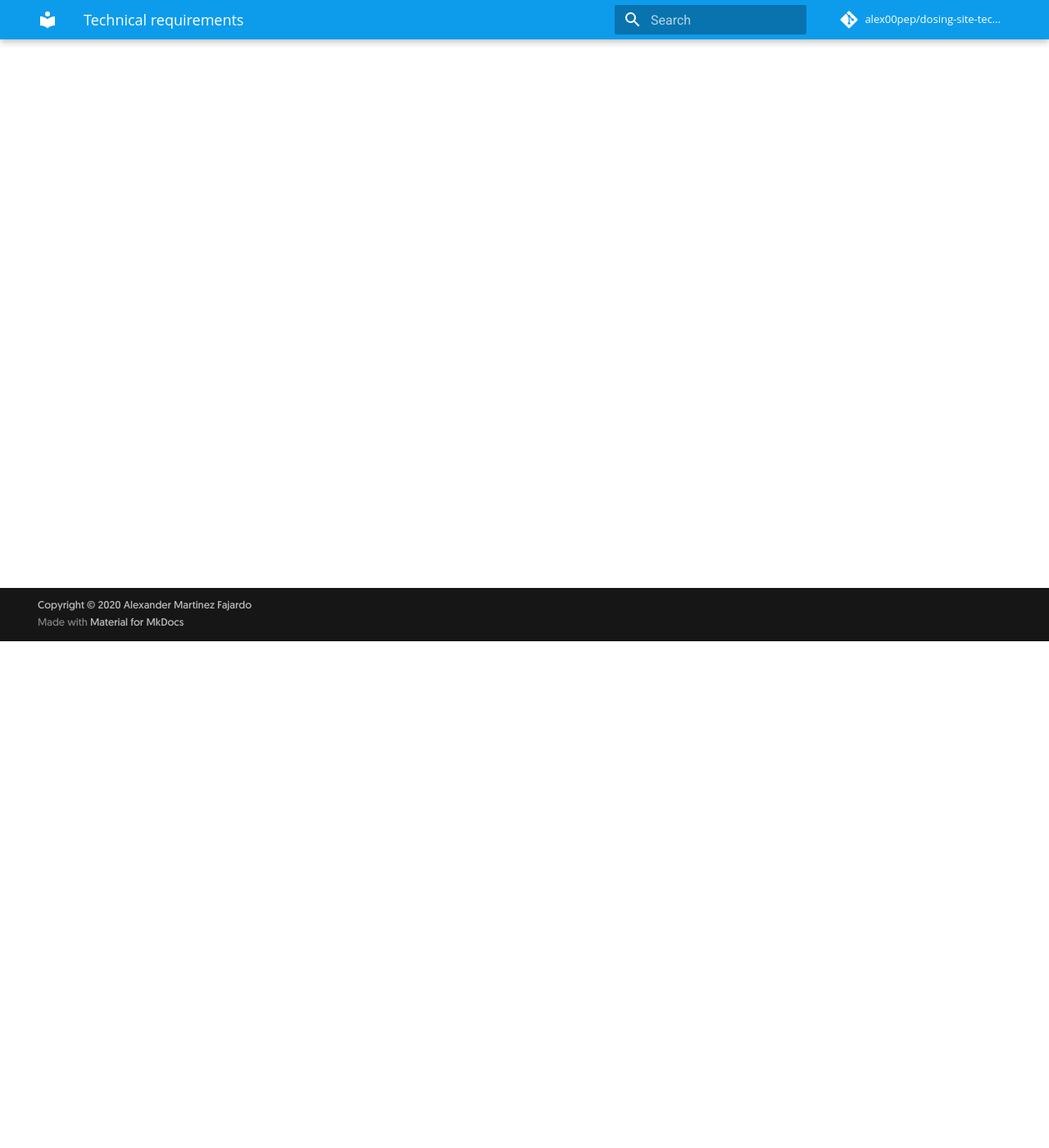
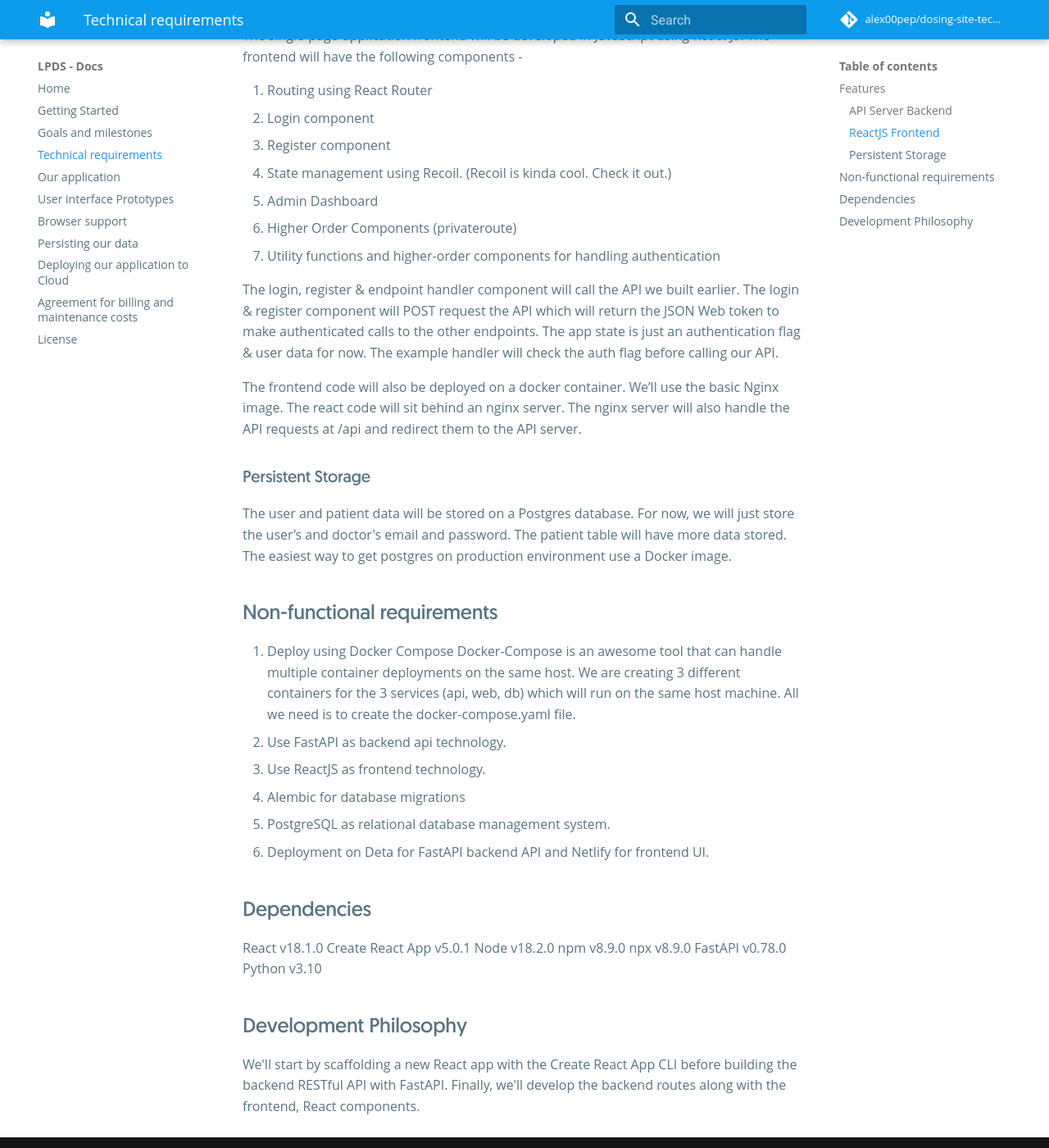
Before and after one commit to alex00pep/dosing-site-tech-overview, an MkDocs documentation site: the page built from docs/pages/reqs.md, in a window 1280 px wide and 1400 px high, scrolled down 618 px. Shown: the whole window at 82% size. Built offline with MkDocs 1.6.1 and Material for MkDocs 9.7.7, drawn with Linux system fonts in a browser that asks for light colours; comment, search, counter and statistics services are not loaded; some of the changed text lies outside the part shown.

Commit message:
Requirements and main pages finished

```diff
--- a/docs/pages/reqs.md
+++ b/docs/pages/reqs.md
@@ -1 +1,54 @@
-rer
+## Features
+
+### API Server Backend
+1. User Registration
+2. Authentication using JWT and OAuth "password flow" using PyJWT
+2. JSON-Web-Token based authentication
+3. Writing & modifying user data on the database.
+4. Backend API endpoints for general and to support CRUD operations
+5. Manage patients and users.
+6. Calculate pellets dose based on scientific data and algorithm (business logic)
+7. Security
+6.
+
+
+### ReactJS Frontend
+The single-page-application frontend will be developed in Javascript using React JS. The frontend will have the following components -
+
+1. Routing using React Router
+2. Login component
+3. Register component
+4. State management using Recoil. (Recoil is kinda cool. Check it out.)
+5. Admin Dashboard
+6. Higher Order Components (privateroute)
+7. Utility functions and higher-order components for handling authentication
+
+
+The login, register & endpoint handler component will call the API we built earlier. The login & register component will POST request the API which will return the JSON Web token to make authenticated calls to the other endpoints. The app state is just an authentication flag & user data for now. The example handler will check the auth flag before calling our API.
+
+The frontend code will also be deployed on a docker container. We’ll use the basic Nginx image. The react code will sit behind an nginx server. The nginx server will also handle the API requests at /api and redirect them to the API server.
+
+### Persistent Storage
+The user and patient data will be stored on a Postgres database. For now, we will just store the user’s and doctor's email and password. The patient table will have more data stored. The easiest way to get postgres on production environment use a Docker image.
+
+## Non-functional requirements
+1. Deploy using Docker Compose
+Docker-Compose is an awesome tool that can handle multiple container deployments on the same host. We are creating 3 different containers for the 3 services (api, web, db) which will run on the same host machine. All we need is to create the docker-compose.yaml file.
+2. Use FastAPI as backend api technology.
+3. Use ReactJS as frontend technology.
+4. Alembic for database migrations
+5. PostgreSQL as relational database management system.
+4. Deployment on Deta for FastAPI backend API and Netlify for frontend UI.
+
+## Dependencies
+React v18.1.0
+Create React App v5.0.1
+Node v18.2.0
+npm v8.9.0
+npx v8.9.0
+FastAPI v0.78.0
+Python v3.10
+
+
+## Development Philosophy
+We'll start by scaffolding a new React app with the Create React App CLI before building the backend RESTful API with FastAPI. Finally, we'll develop the backend routes along with the frontend, React components.
--- a/mkdocs.yml
+++ b/mkdocs.yml
@@ -1,4 +1,4 @@
-site_name: PSD - Docs
+site_name: LPDS - Docs
 site_description: Getting Started with Docker
 site_author: Alexander Martinez Fajardo
 site_url: https://squidfunk.github.io/mkdocs-material/
@@ -62,6 +62,7 @@ markdown_extensions:
 
 # Page tree
 nav:
+  - Home: index.md
   - Getting Started: pages/index.md
   - Goals and milestones: pages/milestones.md
   - Technical requirements: pages/reqs.md
```
Also changed, not shown: README.md (+2 -2 lines), docs/index.md (+17 -12 lines), docs/pages/index.md (added, +1 -0 lines), 1 other file.
